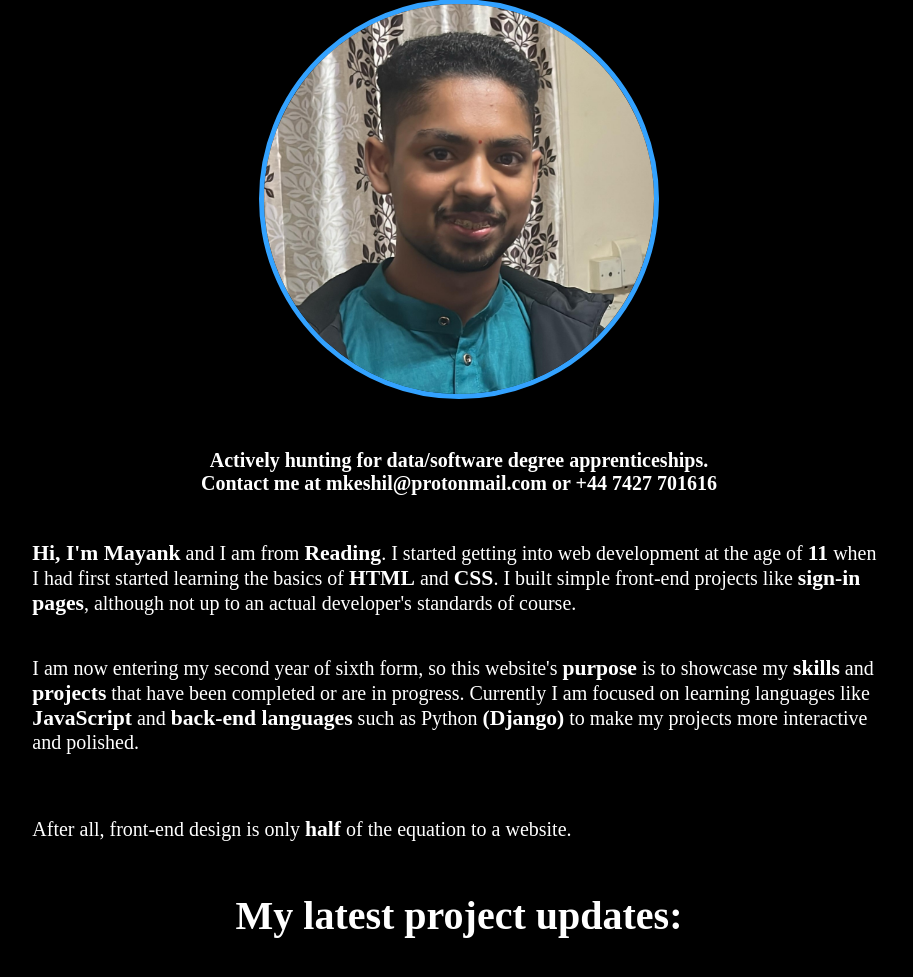
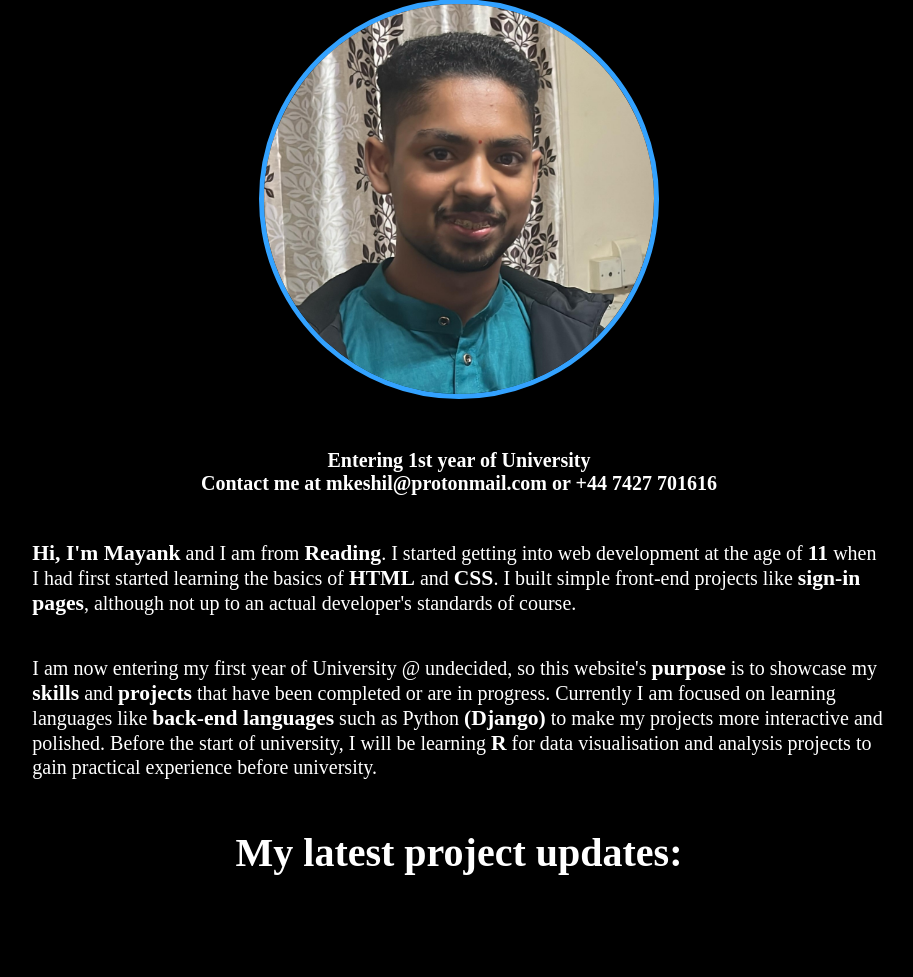
Before and after one commit to mayankkeshil/publicportfolio, a Django app: page / in a window 1280 px wide. Shown: the part 277-1254 px from the top of the page, without its empty margins (181-1094 px from the left). Run offline with Django 4.2, Linux system fonts and the light colour scheme; data comes from the database, SQL or seed files in the repository; data that the repository does not hold is empty; some web fonts are replaced.

Commit message:
Update webpages to reflect new aim for 1st year of Uni

```diff
--- a/analytics/views.py
+++ b/analytics/views.py
@@ -30,4 +30,4 @@ def dashboard_view(request):
         "page_views": page_views,
         "clicks": clicks,
     }
-    return render(request, "dashboard.html", context)
+    return render(request, "analytics/dashboard.html", context)
--- a/templates/index.html
+++ b/templates/index.html
@@ -10,14 +10,12 @@
   </section>
   <section id="about">
     <img src="{{ MEDIA_URL }}mayank-smiling.jpg" height=400 width=400 id="me" alt="A picture of Mayank smiling"></img>
-    <span id="degree"><strong>Actively hunting for data/software degree apprenticeships.<br>Contact me at mkeshil@protonmail.com or +44 7427 701616</strong></span><br><br>
+    <span id="degree"><strong>Entering 1st year of University<br>Contact me at mkeshil@protonmail.com or +44 7427 701616</strong></span><br><br>
     <p><span class="bold bigger">Hi, I'm Mayank</span> and I am from <span class="bold bigger">Reading</span>. I started getting into web development at the age of <span class="bold bigger">11</span> when I had first started learning the basics of
       <span class="bold bigger">HTML</span> and <span class="bold bigger">CSS</span>. I built simple front-end projects like <span class="bold bigger">sign-in pages</span>, although not up to an actual developer's standards of course.
       <br>
-    <p>I am now entering my second year of sixth form, so this website's <span class="bold bigger">purpose</span> is to showcase my <span class="bold bigger">skills</span> and <span class="bold bigger">projects</span>
-      that have been completed or are in progress. Currently I am focused on learning languages like <span class="bold bigger">JavaScript</span> and <span class="bold bigger">back-end languages</span> such as Python <span class="bold bigger">(Django)</span> to make my projects more interactive and polished.</p>
-    <br>
-    <p>After all, front-end design is only <span class="bold bigger">half</span> of the equation to a website.</p>
+    <p>I am now entering my first year of University @ undecided, so this website's <span class="bold bigger">purpose</span> is to showcase my <span class="bold bigger">skills</span> and <span class="bold bigger">projects</span>
+      that have been completed or are in progress. Currently I am focused on learning languages like <span class="bold bigger">back-end languages</span> such as Python <span class="bold bigger">(Django)</span> to make my projects more interactive and polished. Before the start of university, I will be learning <span class="bold bigger">R</span> for data visualisation and analysis projects to gain practical experience before university.
   </section>
 
   <section id="project-section">
```
